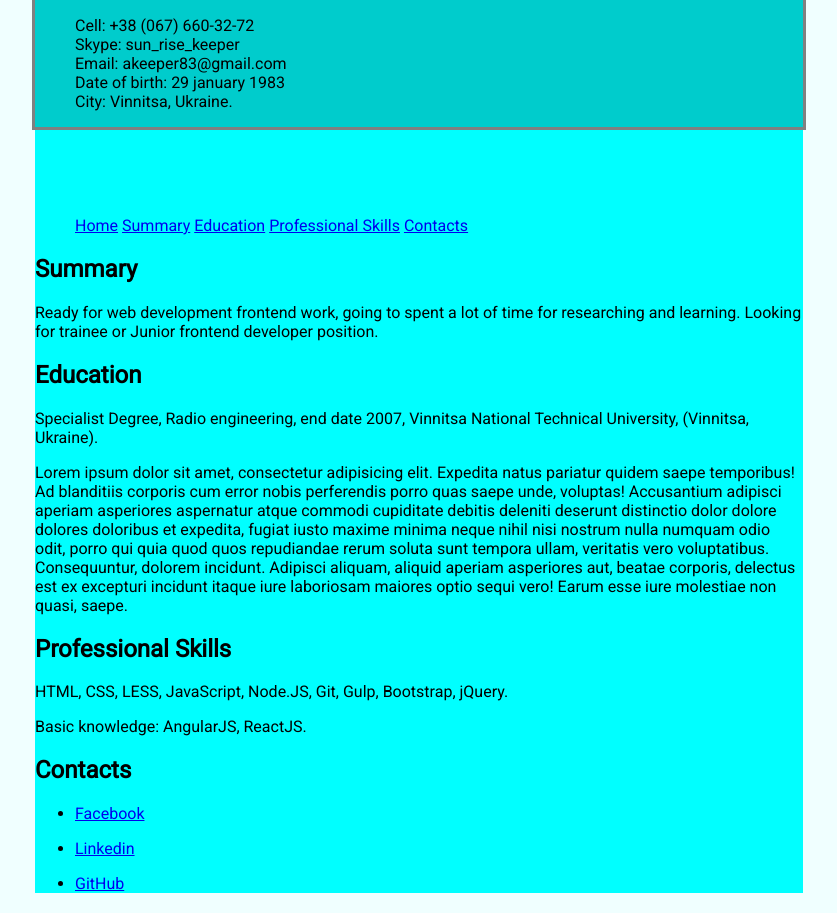
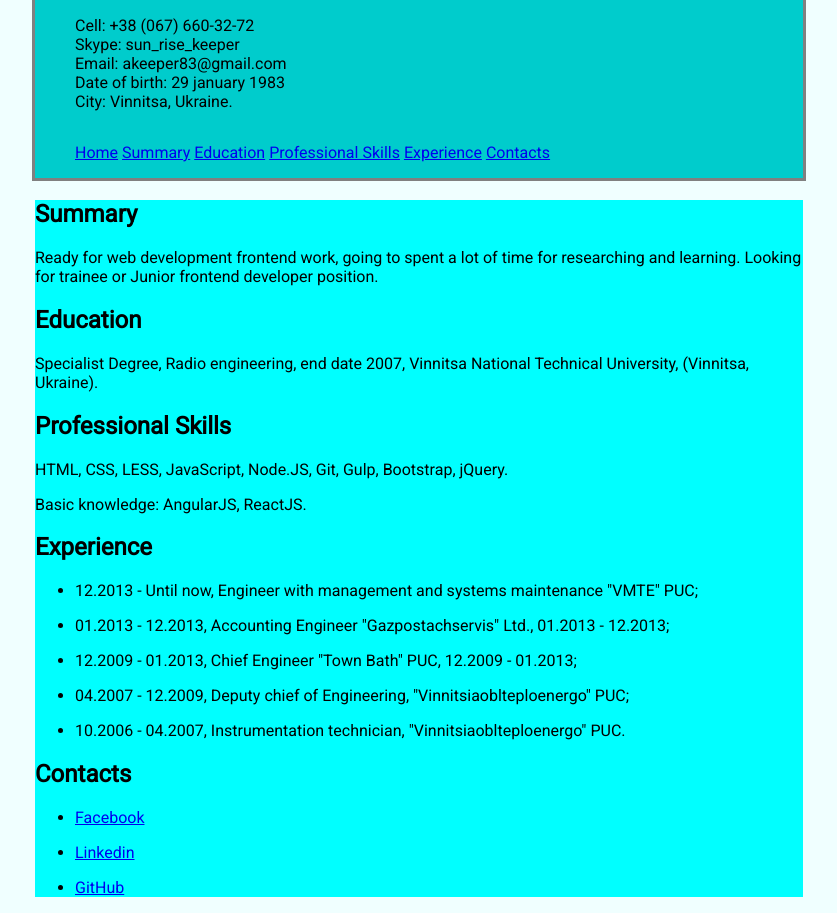
Before and after one commit to AKeeper/GIT_Test, a website: page src/index.html in a window 1280 px wide. Shown: the whole page, without its empty margins (221-1058 px from the left). Drawn offline with nearby package versions, Linux system fonts and the light colour scheme; files that its build step writes are made by us from their sources.

Commit message:
Add Experience section

```diff
--- a/src/index.html
+++ b/src/index.html
@@ -19,16 +19,18 @@
                     <li>City: Vinnitsa, Ukraine.</li>
                 </ul>
             </div>
-        </div>
             <nav class="header-navigation">
                 <ul class="header-navigation-menu">
                     <li><a href="#">Home</a></li>
                     <li><a href="#summary">Summary</a></li>
                     <li><a href="#education">Education</a></li>
                     <li><a href="#professional-skills">Professional Skills</a></li>
+                    <li><a href="#Experience">Experience</a></li>
                     <li><a href="#contacts">Contacts</a></li>
                 </ul>
             </nav>
+        </div>
+
     </header>
     <main>
         <section id="summary">
@@ -39,12 +41,22 @@
         <section id="education">
             <h2><b>Education</b></h2>
             <p>Specialist Degree, Radio engineering, end date 2007, Vinnitsa National Technical University, (Vinnitsa, Ukraine).</p>
-            <p>Lorem ipsum dolor sit amet, consectetur adipisicing elit. Expedita natus pariatur quidem saepe temporibus! Ad blanditiis corporis cum error nobis perferendis porro quas saepe unde, voluptas! Accusantium adipisci aperiam asperiores aspernatur atque commodi cupiditate debitis deleniti deserunt distinctio dolor dolore dolores doloribus et expedita, fugiat iusto maxime minima neque nihil nisi nostrum nulla numquam odio odit, porro qui quia quod quos repudiandae rerum soluta sunt tempora ullam, veritatis vero voluptatibus. Consequuntur, dolorem incidunt. Adipisci aliquam, aliquid aperiam asperiores aut, beatae corporis, delectus est ex excepturi incidunt itaque iure laboriosam maiores optio sequi vero! Earum esse iure molestiae non quasi, saepe.</p>
             </section>
         <section id="professional-skills">
             <h2><b>Professional Skills</b></h2>
             <p>HTML, CSS, LESS, JavaScript, Node.JS, Git, Gulp, Bootstrap, jQuery. </p>
             <p>Basic knowledge: AngularJS, ReactJS.</p>
+        </section>
+        <section id="Experience">
+            <h2><b>Experience</b></h2>
+            <ul class="experience-list">
+                <li class="experience-list-item"><p>12.2013 - Until now, Engineer with management and systems maintenance "VMTE" PUC;</p></li>
+                <li class="experience-list-item"><p>01.2013 - 12.2013, Accounting Engineer "Gazpostachservis" Ltd., 01.2013 - 12.2013;</p></li>
+                <li class="experience-list-item"><p>12.2009 - 01.2013, Chief Engineer "Town Bath" PUC, 12.2009 - 01.2013;</p></li>
+                <li class="experience-list-item"><p>04.2007 - 12.2009, Deputy chief of Engineering, "Vinnitsiaoblteploenergo" PUC;</p></li>
+                <li class="experience-list-item"><p>10.2006 - 04.2007, Instrumentation technician, "Vinnitsiaoblteploenergo" PUC. </p></li>
+            </ul>
+
         </section>
         <section id="contacts">
             <h2><b>Contacts</b></h2>
--- a/src/styles/main.less
+++ b/src/styles/main.less
@@ -2,12 +2,13 @@
 
 body {
   font-family: 'Roboto';
-  margin: 0px auto;
+  margin: 0 auto;
   min-width: 60%;
   max-width: 60%;
   text-align: center;
   background-color: azure;
   .main-page-wraper {
+    margin-top: 200px;
     text-align: left;
     background-color: cyan;
   }
@@ -21,14 +22,16 @@ body {
   z-index: 100;
   width: 60%;
   .nav-contacts {
+    display: inline-block;
     .nav-contacts-list {
       list-style-type:none;
     }
   }
 }
 .header-navigation-menu {
+  display: inline-block;
   li {
     display: inline-block;
-    margin-top: 200px;
+
   }
 }
```
Lines whose indentation alone changed are shown as unchanged.
